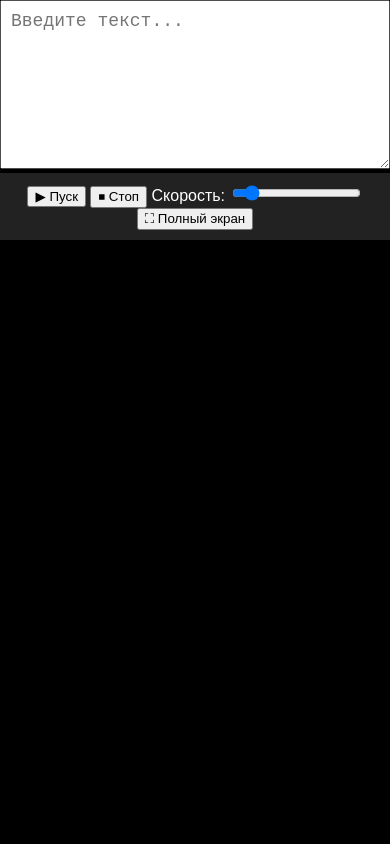
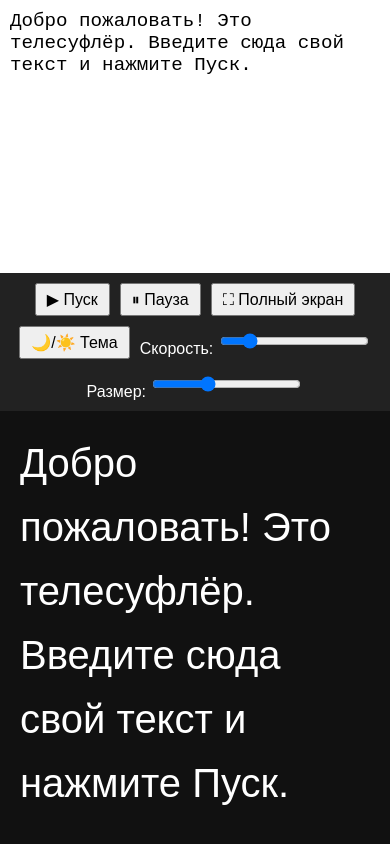
Before and after one commit to Madiyan1960/telesufler, a plain HTML site: page index.html in a window 390 px wide. Both pictures are taken after a click on the button "▶ Пуск". Drawn offline with Linux system fonts and the light colour scheme.

Commit message:
Update index.html

```diff
--- a/index.html
+++ b/index.html
@@ -1,97 +1,100 @@
 <!DOCTYPE html>
 <html lang="ru">
 <head>
-  <meta charset="UTF-8">
+  <meta charset="UTF-8" />
+  <meta name="viewport" content="width=device-width, initial-scale=1.0">
   <title>Телесуфлёр</title>
   <style>
-    html, body {
+    body {
       margin: 0;
-      padding: 0;
-      height: 100%;
-      background: black;
+      font-family: sans-serif;
+      background: #111;
       color: white;
-      font-family: sans-serif;
-      overflow: hidden;
+      display: flex;
+      flex-direction: column;
+      height: 100vh;
     }
-    #input, #controls {
-      width: 100%;
+    textarea {
+      height: 30vh;
+      resize: none;
+      font-size: 1.2rem;
       padding: 10px;
-      box-sizing: border-box;
+      border: none;
+      outline: none;
     }
-    #input {
-      height: 20vh;
-      font-size: 18px;
+    .controls {
+      display: flex;
+      gap: 10px;
+      padding: 10px;
+      flex-wrap: wrap;
+      justify-content: center;
+      background: #222;
     }
-    #controls {
-      background: #222;
-      text-align: center;
+    button, input[type="range"], select {
+      font-size: 1rem;
+      padding: 5px 10px;
     }
     #display {
-      height: 100vh;
-      padding: 30px;
-      font-size: 40px;
-      line-height: 1.5;
-      white-space: pre-wrap;
+      flex: 1;
       overflow-y: auto;
-      display: none;
+      font-size: 2rem;
+      padding: 20px;
+      line-height: 1.6;
+    }
+    .dark {
+      background: #111;
+      color: white;
+    }
+    .light {
+      background: #fff;
+      color: black;
     }
   </style>
 </head>
-<body>
-  <textarea id="input" placeholder="Введите текст..."></textarea>
-  <div id="controls">
-    <button onclick="startScroll()">▶ Пуск</button>
-    <button onclick="stopScroll()">⏹ Стоп</button>
-    <label>Скорость: <input type="range" id="speed" min="0.5" max="5" step="0.1" value="1"></label>
-    <button onclick="toggleFullscreen()">⛶ Полный экран</button>
+<body class="dark">
+  <textarea id="input" placeholder="Введите текст...">Добро пожаловать! Это телесуфлёр. Введите сюда свой текст и нажмите Пуск.</textarea>
+  <div class="controls">
+    <button onclick="start()">▶ Пуск</button>
+    <button onclick="pause()">⏸ Пауза</button>
+    <button onclick="toggleFullScreen()">⛶ Полный экран</button>
+    <button onclick="toggleTheme()">🌙/☀️ Тема</button>
+    <label>Скорость: <input type="range" min="0.5" max="5" value="1" step="0.1" id="speed"></label>
+    <label>Размер: <input type="range" min="20" max="80" value="40" step="2" id="fontsize"></label>
   </div>
   <div id="display"></div>
 
   <script>
-    const input = document.getElementById("input");
-    const display = document.getElementById("display");
-    const speedControl = document.getElementById("speed");
+    const input = document.getElementById('input');
+    const display = document.getElementById('display');
+    const speedInput = document.getElementById('speed');
+    const fontSizeInput = document.getElementById('fontsize');
     let scrollInterval;
 
-    function startScroll() {
-      const text = input.value.trim();
-      if (text === "") {
-        alert("Введите текст для телесуфлёра!");
-        return;
-      }
+    function updateFontSize() {
+      display.style.fontSize = fontSizeInput.value + 'px';
+    }
 
-      display.textContent = text;
-      display.style.display = "block";
-      input.style.display = "none";
-      document.getElementById("controls").style.display = "none";
-      display.scrollTop = 0;
+    fontSizeInput.addEventListener('input', updateFontSize);
 
-      const speed = parseFloat(speedControl.value);
+    function start() {
+      display.innerText = input.value;
+      updateFontSize();
+      if (scrollInterval) clearInterval(scrollInterval);
       scrollInterval = setInterval(() => {
         display.scrollTop += 1;
-      }, 100 / speed);
-
-      // Включить полноэкранный режим
-      if (!document.fullscreenElement) {
-        document.documentElement.requestFullscreen().catch(err => {
-          console.warn("Не удалось включить полноэкранный режим:", err);
-        });
-      }
+      }, 100 / parseFloat(speedInput.value));
     }
 
-    function stopScroll() {
+    function pause() {
       clearInterval(scrollInterval);
-      display.style.display = "none";
-      input.style.display = "block";
-      document.getElementById("controls").style.display = "block";
-
-      // Выход из полноэкранного режима
-      if (document.fullscreenElement) {
-        document.exitFullscreen();
-      }
     }
 
-    function toggleFullscreen() {
+    function toggleTheme() {
+      document.body.classList.toggle('dark');
+      document.body.classList.toggle('light');
+    }
+
+    function toggleFullScreen() {
       if (!document.fullscreenElement) {
         document.documentElement.requestFullscreen();
       } else {
```
